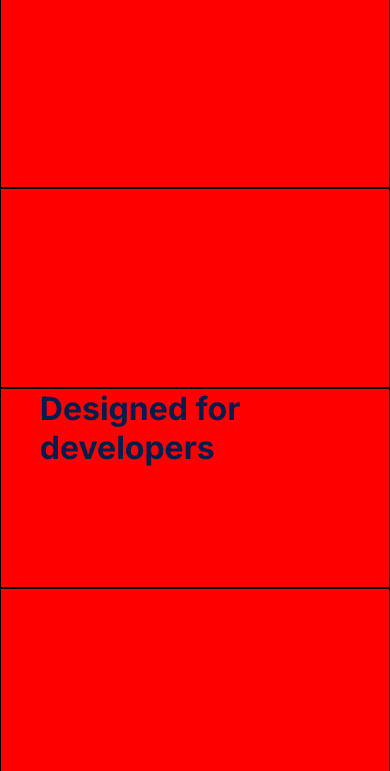
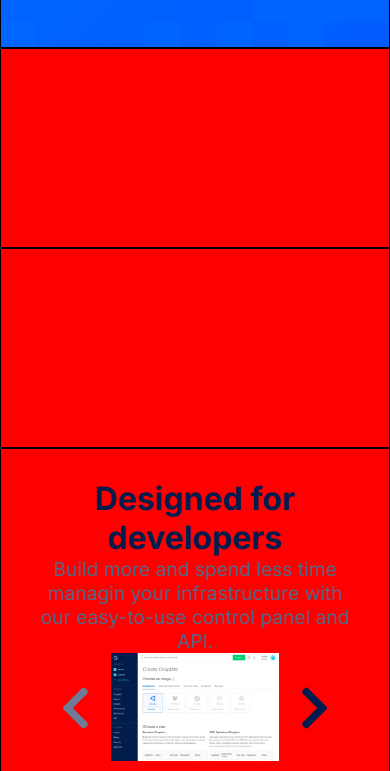
Before and after one commit to Geeogee/html-css-digitalocean-flexbox, a plain HTML site: page index.html in a window 390 px wide. Shown: the part 1229-2000 px from the top of the page. Drawn offline with Linux system fonts and the light colour scheme.

Commit message:
Adjustments done on jumbotron flex-basis

```diff
--- a/css/main.css
+++ b/css/main.css
@@ -32,6 +32,10 @@ body {
 
 .darkblue-text {
   color: #031c4e;
+}
+
+.darkgray-text {
+  color: #586686;
 }
 
 /* Sizes */
@@ -184,6 +188,7 @@ nav .hamburger .fa-bars {
 .section-jumbotron {
   background-image: url("../img/jumbo.svg");
   color: #b5c8ff;
+  padding: 30px 0;
 }
 
 .section-jumbotron .center-container {
@@ -249,6 +254,40 @@ nav .hamburger .fa-bars {
   transform: translateY(-50%);
 }
 
+/* Section target */
+.section-target {
+  text-align: center;
+  padding: 30px 0;
+}
+
+.section-target .slide-show {
+  display: flex;
+  justify-content: space-around;
+  align-items: center;
+}
+
+.section-target .slide-show .box-image {
+  flex-basis: 70%;
+}
+
+.section-target .slide-show .arrow {
+  flex-basis: 30%;
+}
+
+
+.section-target .slide-show .box-image img {
+  max-width: 100%;
+}
+
+.arrow {
+  font-size: 3rem;
+  font-weight: 900;
+}
+
+.arrow-back {
+  color: #6f7b97;
+}
+
 
 
 /* LG < 1200px */
@@ -271,6 +310,16 @@ nav .hamburger .fa-bars {
   h3 {
     font-size: 2rem;
   }
+
+  /* Jumbotron */
+  .section-jumbotron .column.text-container {
+    flex-basis: 60%;
+  }
+
+  .section-jumbotron .column.login-panel {
+    flex-basis: 40%;
+  }
+
 
 }
 
@@ -300,7 +349,11 @@ nav .hamburger .fa-bars {
     flex-wrap: wrap;
   }
 
-  .section-jumbotron .column {
+  .section-jumbotron .column.text-container {
+    flex-basis: 100%;
+  }
+
+  .section-jumbotron .column.login-panel {
     flex-basis: 100%;
   }
 
--- a/index.html
+++ b/index.html
@@ -197,11 +197,22 @@
     </section>
 
     <!-- Section target -->
-    <section>
+    <section class="section-target">
       <div class="center-container">
         <h3 class="darkblue-text">
           Designed for developers
         </h3>
+        <p class="small-text darkgray-text">
+          Build more and spend less time managin your infrastructure with our easy-to-use control panel and API.
+        </p>
+
+        <div class="slide-show">
+          <i class="fas fa-chevron-left arrow arrow-back"></i>
+          <div class="box-image">
+            <img src="img/screenshot-create-droplet-12336b41.jpg">
+          </div>
+          <i class="fas fa-chevron-right arrow arrow-forward darkblue-text"></i>
+        </div>
       </div>
     </section>
 
```
